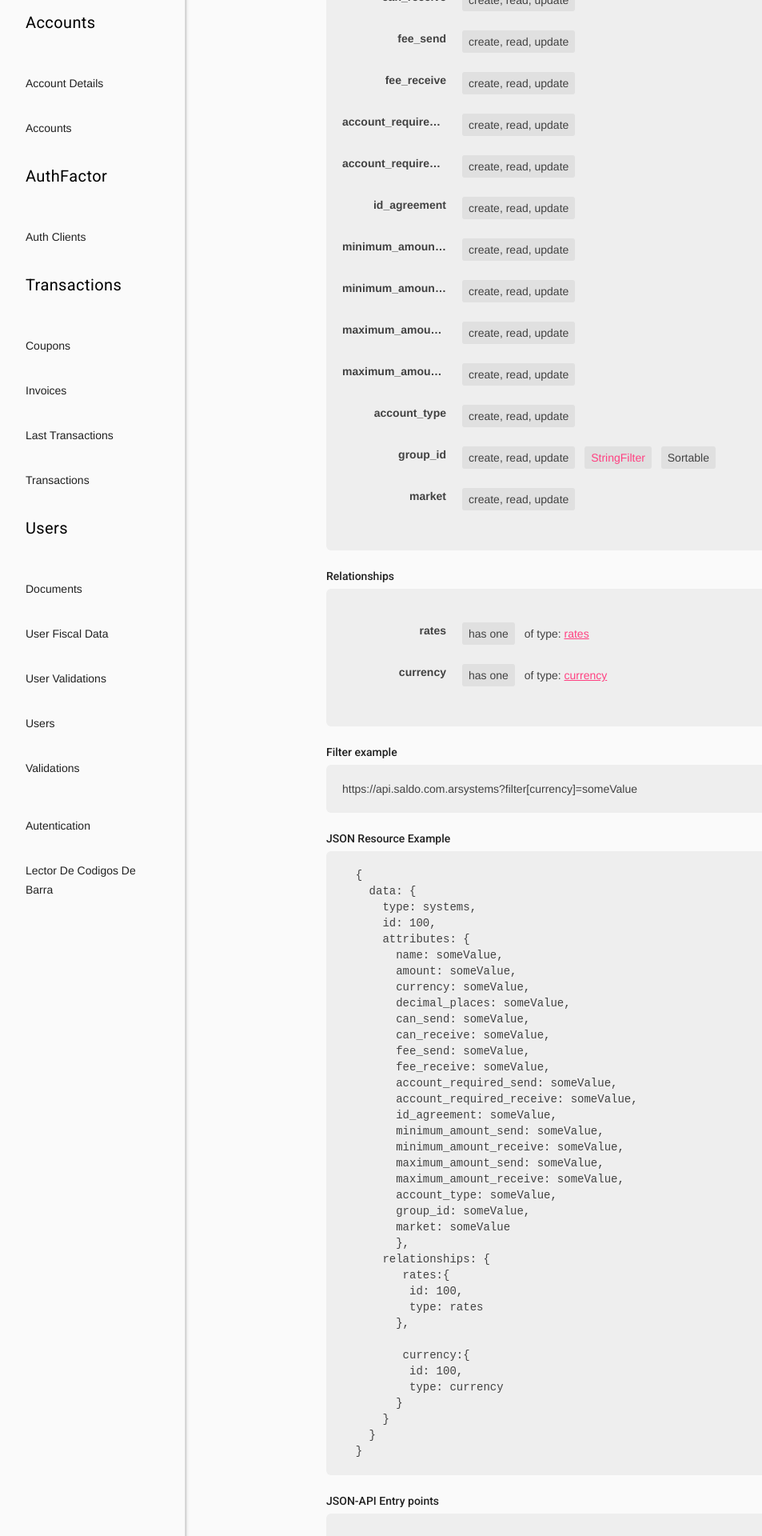
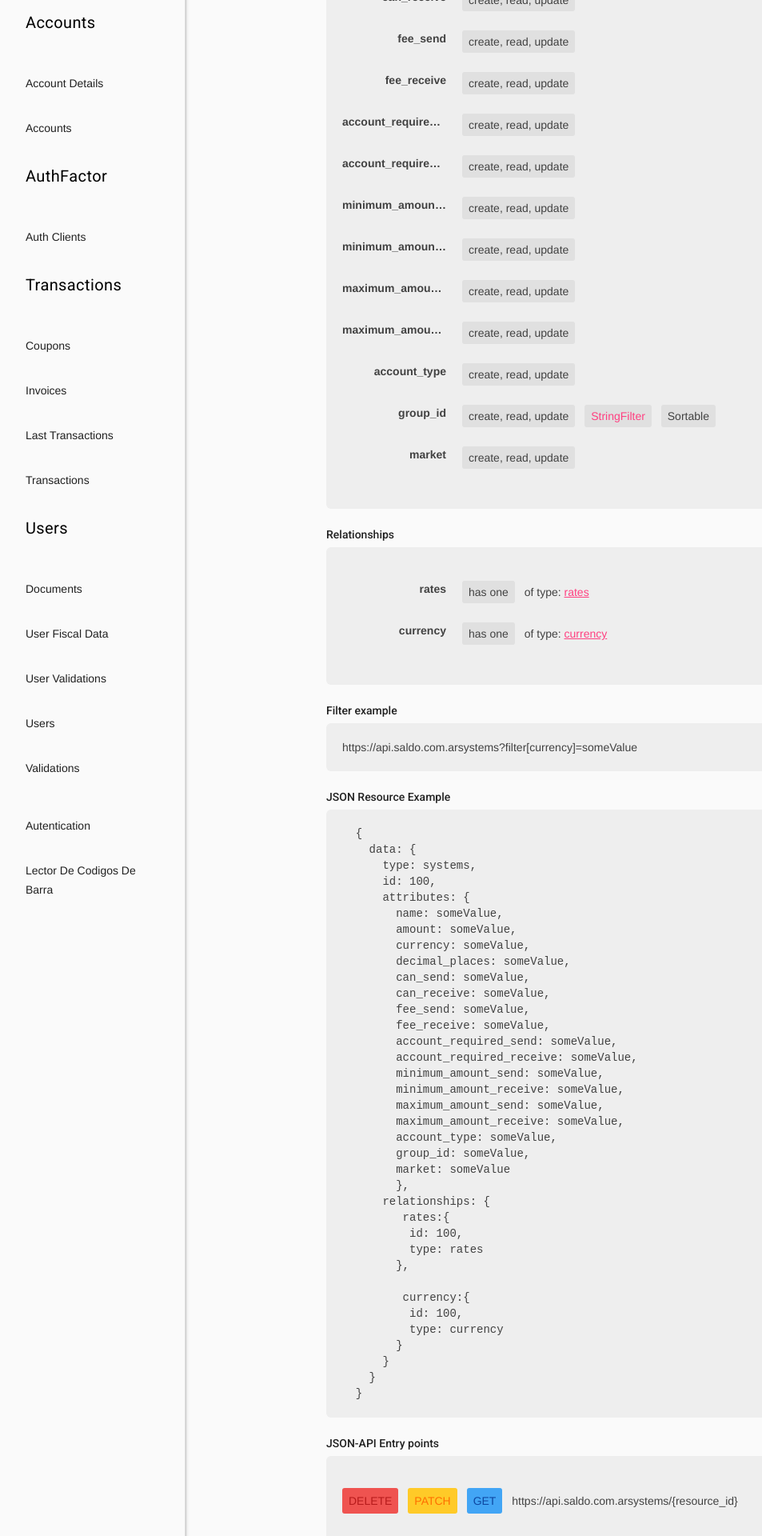
Before and after one commit to reyesoft/dev.saldo.com.ar, a Jekyll site: the page built from _docs/3.0.0/resources/_systems/systems.md, in a window 1280 px wide. Shown: the part 592-2512 px from the top of the page at 80% size, without its empty margins (8-961 px from the left). Built offline with Jekyll 4.4.1, drawn with Linux system fonts in a browser that asks for light colours; nearby versions of some CDN libraries.

Commit message:
from BB pipeline

```diff
--- a/_docs/3.0.0/resources/_systems/systems.md
+++ b/_docs/3.0.0/resources/_systems/systems.md
@@ -45,9 +45,6 @@ attributes:
     crud: 'create, read, update'
     sortable: 'true'
   -
-    name: id_agreement
-    crud: 'create, read, update'
-  -
     name: minimum_amount_send
     crud: 'create, read, update'
   -
```
